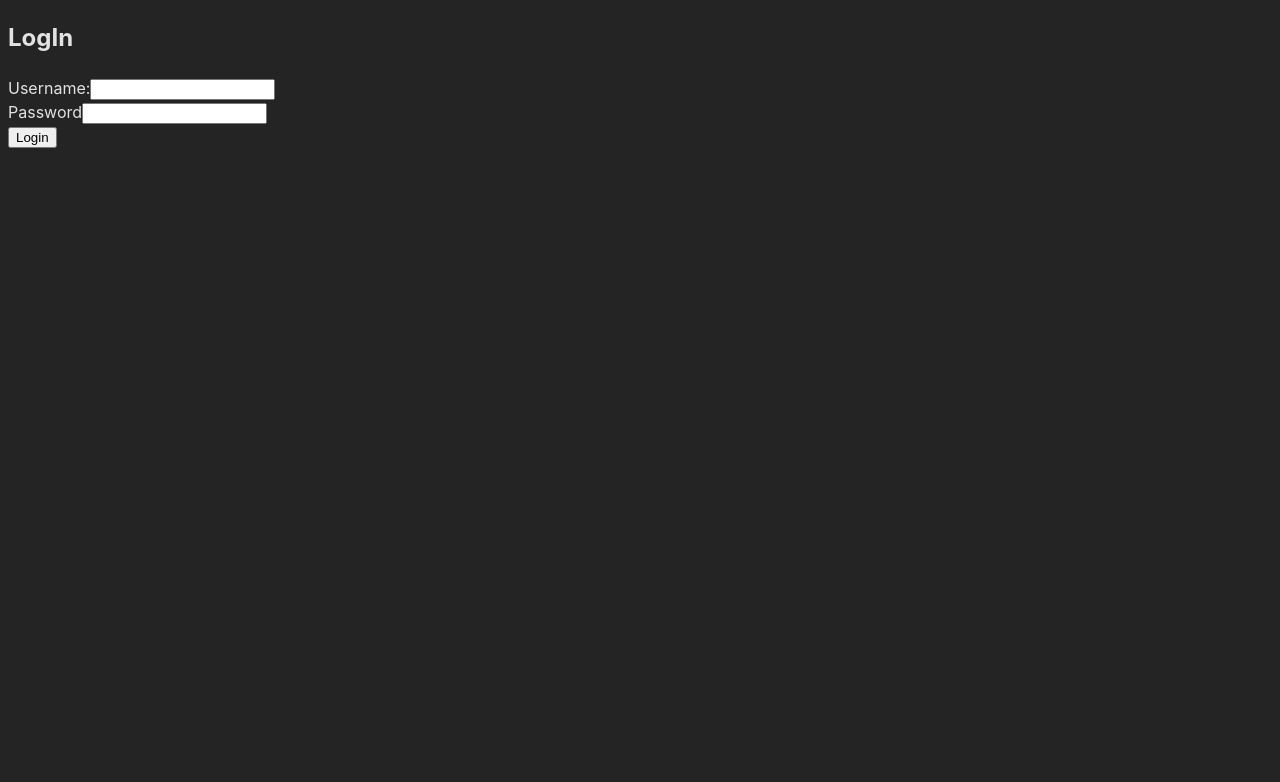
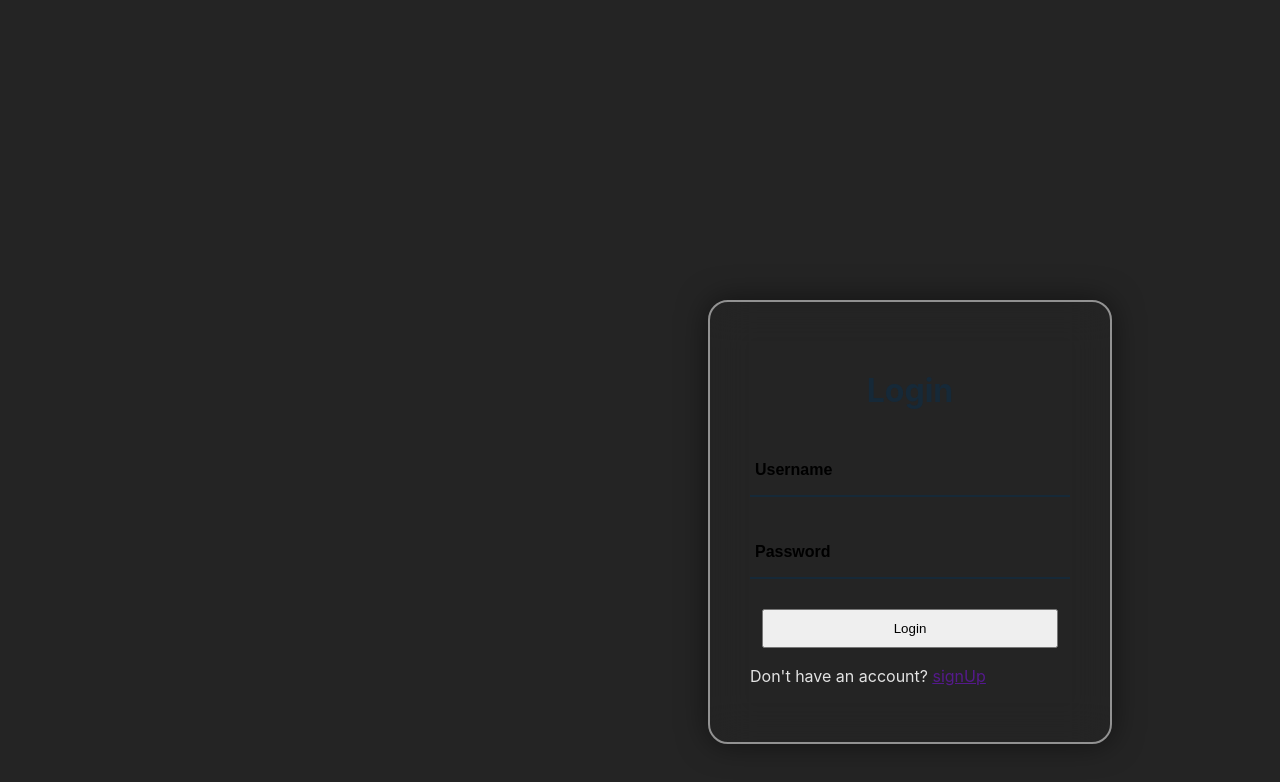
Before and after one commit to YvonneAriri/Capstone_YvonneAriri, a React (Vite) app in the folder event-app-ui/: page /login in a window 1280 px wide. Shown: the top 782 px of the page. Built offline with nearby package versions, Linux system fonts and the light colour scheme.

Commit message:
Made designs to the LoginForm

```diff
--- a/event-app-ui/src/components/Login/LoginForm.css
+++ b/event-app-ui/src/components/Login/LoginForm.css
@@ -0,0 +1,68 @@
+.Login {
+  display: flex;
+  justify-content: center;
+  align-items: center;
+  margin: 300px 600px 0px 700px;
+  height: 440px;
+  width: 400px;
+  background: transparent;
+  border: 2px solid rgba(255, 255, 255, 0.5);
+  border-radius: 20px;
+  backdrop-filter: blur(20px);
+  box-shadow: 0 0 30px rgba(0, 0, 0, 0.5);
+}
+.Login .form-button {
+  width: 100%;
+  padding: 40px;
+}
+.form-button h2 {
+  font-size: 2em;
+  color: #162938;
+  text-align: center;
+}
+.input-box {
+  position: relative;
+  width: 100%;
+  height: 50px;
+  border-bottom: 2px solid #162938;
+  margin: 30px 0;
+}
+.input-box label {
+  position: absolute;
+  top: 50%;
+  left: 5px;
+  transform: translateY(-50%);
+  font-size: 1em;
+  color: #162938;
+  font-weight: 500;
+  pointer-events: none;
+  transition: 0.5s;
+}
+.input-box input:focus ~ label,
+.input-box input:valid ~ label {
+  top: 5px;
+}
+.input-box input {
+  width: 100%;
+  height: 100%;
+  background: transparent;
+  border: none;
+  outline: none;
+  font-size: 1em;
+  font-weight: 600;
+  padding: 0 35px 0 5px;
+}
+input::placeholder {
+  font-size: 16px;
+  color: black;
+}
+
+.btn {
+  padding: 10px 130px 10px 130px;
+  text-align: center;
+  margin: auto;
+}
+.signup-link {
+  text-decoration: none;
+  position: relative;
+}
--- a/event-app-ui/src/components/Login/LoginForm.jsx
+++ b/event-app-ui/src/components/Login/LoginForm.jsx
@@ -1,7 +1,8 @@
 /* eslint-disable no-unused-vars */
-import "./LoginForm.css";
+import "components/Login/LoginForm.css";
 import axios from "axios";
 import React, { useState } from "react";
+import { Link } from "react-router-dom";
 
 export default function LoginForm() {
   const [username, setUsername] = useState("");
@@ -21,31 +22,41 @@
 
   return (
     <div className="Login">
-      <form>
-        <h2>LogIn</h2>
-        <div>
-          <label>Username:</label>
+      <form action="#" className="form-button">
+        <h2>Login</h2>
+
+        <div className="input-box">
           <input
             type="text"
             id="username"
             onChange={(e) => {
               setUsername(e.target.value);
             }}
+            placeholder="Username"
           />
         </div>
 
-        <div>
-          <label>Password</label>
+        <div className="input-box">
           <input
             type="password"
             id="password"
             onChange={(e) => {
               setPassword(e.target.value);
             }}
+            placeholder="Password"
+            required
           />
         </div>
         <div>
-          <button onClick={logIn}>Login</button>
+          <button className="btn" onClick={logIn}>
+            Login
+          </button>
+          <p>
+            Don&apos;t have an account?{" "}
+            <Link to="/signup">
+              <a href="">signUp</a>
+            </Link>
+          </p>
         </div>
       </form>
     </div>
```
